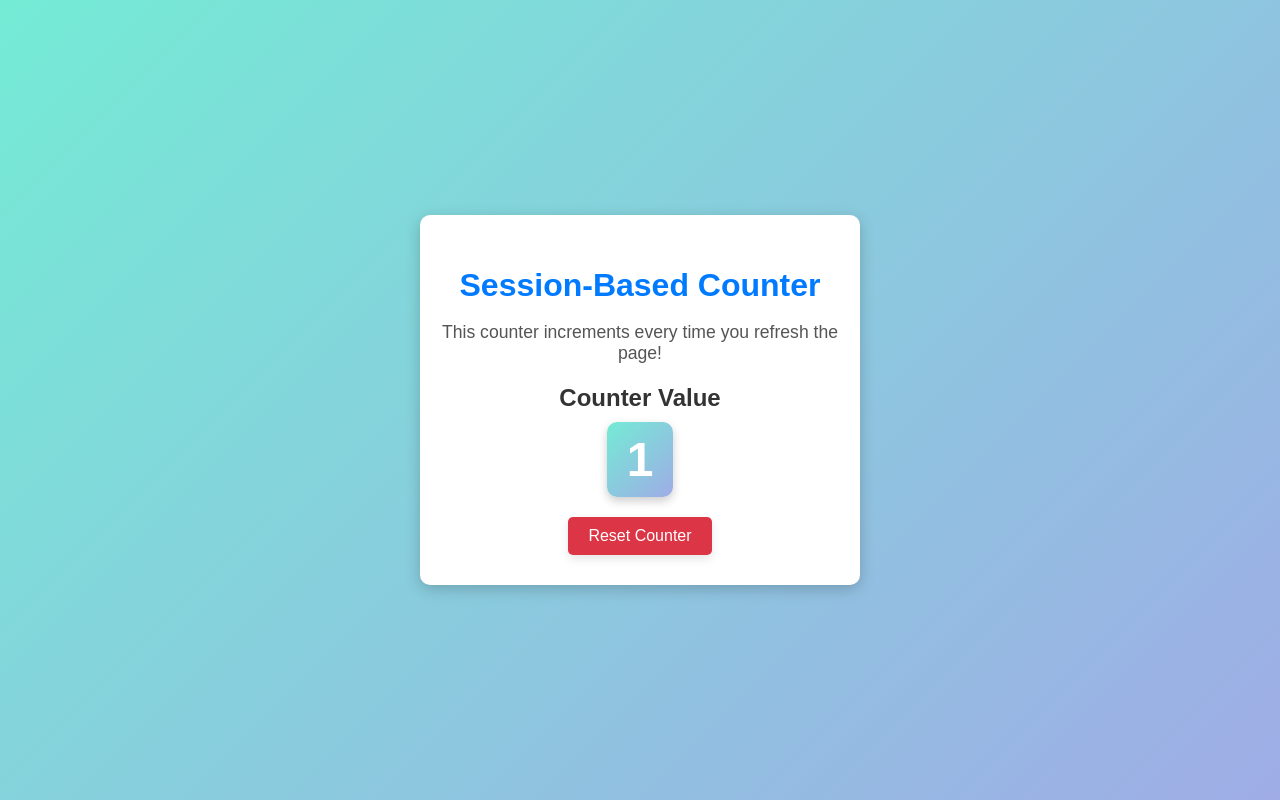
After one commit to 4MKBS/php-learning-project, a PHP site: page /php-learning-project/projects/Session-Based-Counter/index.php in a window 1280 px wide. The commit adds this page. Run offline with PHP 8.4, Linux system fonts and the light colour scheme.

Commit message:
session based counter, refresh page

```diff
--- a/index.php
+++ b/index.php
@@ -21,6 +21,7 @@
         <li><a href="projects/image_gallery/index.php">16. Image Gallery</a></li>
         <li><a href="projects/file_upload_system/index.php">17. File Upload System</a></li>
         <li><a href="projects/feedback_form/index.php">18. Feedback Form</a></li>
+        <li><a href="projects/Session-Based-Counter/index.php">19. Session-Based Counter</a></li>
         <!-- Add more project links here -->
     </ul>
 </main>
--- /dev/null
+++ b/projects/Session-Based-Counter/index.php
@@ -0,0 +1,39 @@
+<?php
+// Start the session
+session_start();
+
+// Initialize the counter if it doesn't exist
+if (!isset($_SESSION['counter'])) {
+    $_SESSION['counter'] = 0;
+}
+
+// Check if the reset button was clicked
+if (isset($_POST['reset'])) {
+    $_SESSION['counter'] = 0;
+} else {
+    // Increment the counter on page load
+    $_SESSION['counter']++;
+}
+?>
+<!DOCTYPE html>
+<html lang="en">
+<head>
+    <meta charset="UTF-8">
+    <meta name="viewport" content="width=device-width, initial-scale=1.0">
+    <title>Session-Based Counter</title>
+    <link rel="stylesheet" href="style.css">
+</head>
+<body>
+<div class="container">
+    <h1>Session-Based Counter</h1>
+    <p>This counter increments every time you refresh the page!</p>
+    <div class="counter-display">
+        <h2>Counter Value</h2>
+        <div class="counter"><?php echo $_SESSION['counter']; ?></div>
+    </div>
+    <form method="POST">
+        <button type="submit" name="reset" class="reset-btn">Reset Counter</button>
+    </form>
+</div>
+</body>
+</html>
--- /dev/null
+++ b/projects/Session-Based-Counter/style.css
@@ -0,0 +1,72 @@
+/* General Styles */
+body {
+    font-family: Arial, sans-serif;
+    margin: 0;
+    background: linear-gradient(135deg, #74ebd5, #9face6);
+    display: flex;
+    justify-content: center;
+    align-items: center;
+    min-height: 100vh;
+    color: #333;
+}
+
+/* Center Container */
+.container {
+    text-align: center;
+    background: #fff;
+    padding: 30px 20px;
+    border-radius: 10px;
+    box-shadow: 0 4px 15px rgba(0, 0, 0, 0.2);
+    max-width: 400px;
+    width: 90%;
+}
+
+/* Title and Description */
+h1 {
+    margin-bottom: 10px;
+    color: #007bff;
+}
+
+p {
+    margin-bottom: 20px;
+    font-size: 1.1rem;
+    color: #555;
+}
+
+/* Counter Display Section */
+.counter-display {
+    margin: 20px 0;
+}
+
+.counter-display h2 {
+    margin-bottom: 10px;
+    color: #333;
+}
+
+.counter {
+    font-size: 3rem;
+    font-weight: bold;
+    background: linear-gradient(135deg, #74ebd5, #9face6);
+    color: #fff;
+    padding: 10px 20px;
+    border-radius: 10px;
+    display: inline-block;
+    box-shadow: 0 4px 10px rgba(0, 0, 0, 0.2);
+}
+
+/* Reset Button */
+.reset-btn {
+    background: #dc3545;
+    color: white;
+    border: none;
+    padding: 10px 20px;
+    border-radius: 5px;
+    font-size: 1rem;
+    cursor: pointer;
+    transition: background 0.3s ease;
+    box-shadow: 0 4px 10px rgba(0, 0, 0, 0.1);
+}
+
+.reset-btn:hover {
+    background: #a71d2a;
+}
```
